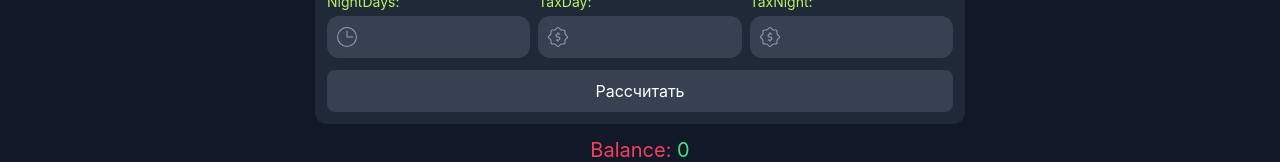
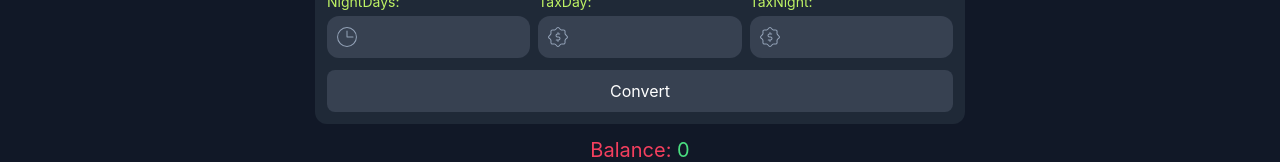
Before and after one commit to LuckyFoxCode/react-converter, a React (Vite) app: page / in a window 1280 px wide. Shown: the part 272-434 px from the top of the page. Built offline with nearby package versions, Linux system fonts and the light colour scheme.

Commit message:
:bug: Fix title button.

```diff
--- a/src/components/Form.tsx
+++ b/src/components/Form.tsx
@@ -107,7 +107,7 @@
         />
       </Box>
 
-      <Button type='submit'>Рассчитать</Button>
+      <Button type='submit'>Convert</Button>
     </form>
   );
 };
```
